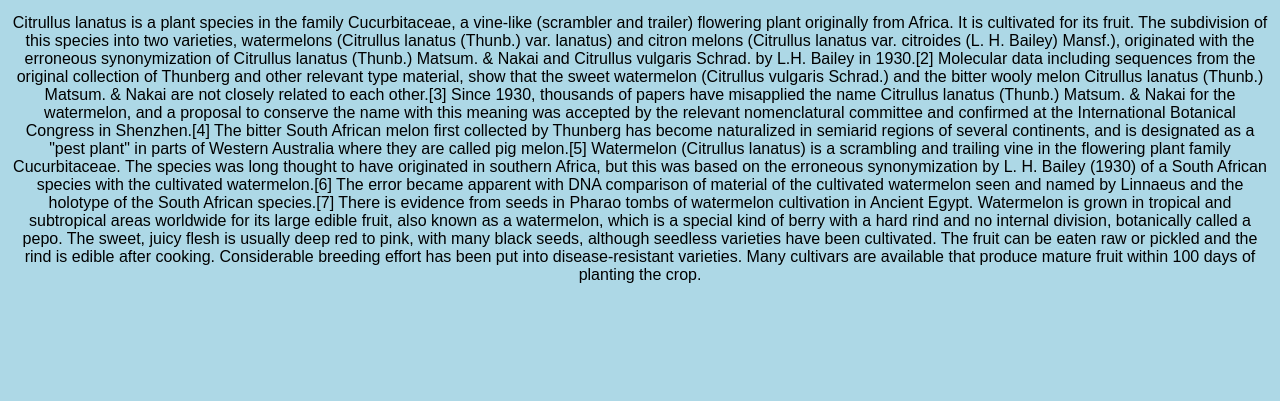
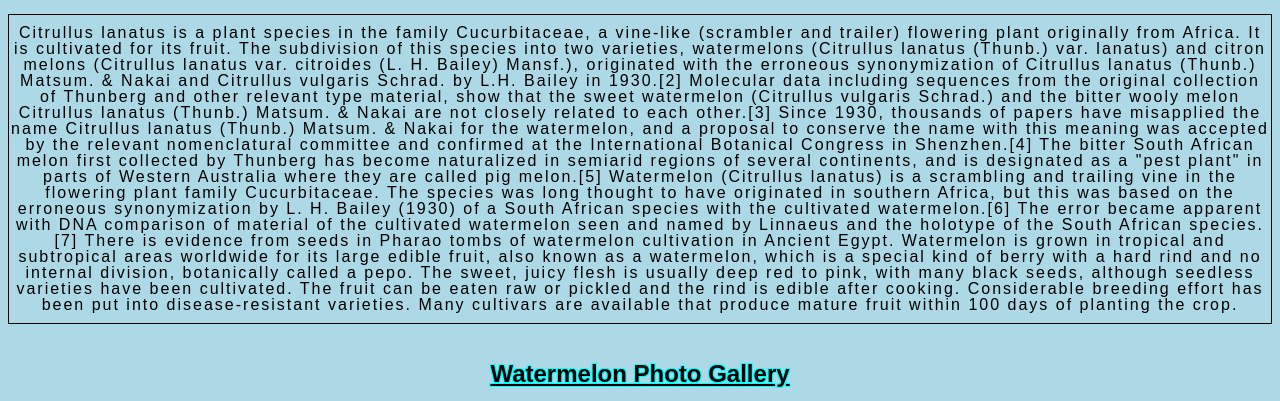
Before and after one commit to ctobiasz/workshopfriday, a plain HTML site: page index.html in a window 1280 px wide. Shown: the part 114-515 px from the top of the page. Drawn offline with Linux system fonts and the light colour scheme.

Commit message:
made more adjustments

```diff
--- a/index.html
+++ b/index.html
@@ -7,12 +7,14 @@
   </head>
   <body>
 
-    <div class="header">
-      <h1> Fred's Watermelons </h1>
+<div class="header">
+
+  <h1> Fred's Watermelons </h1>
 
 </div>
 
-<p> Citrullus lanatus is a plant species in the family Cucurbitaceae, a vine-like (scrambler and trailer) flowering plant originally from Africa. It is cultivated for its fruit. The subdivision of this species into two varieties, watermelons (Citrullus lanatus (Thunb.) var. lanatus) and citron melons (Citrullus lanatus var. citroides (L. H. Bailey) Mansf.), originated with the erroneous synonymization of Citrullus lanatus (Thunb.) Matsum. & Nakai and Citrullus vulgaris Schrad. by L.H. Bailey in 1930.[2] Molecular data including sequences from the original collection of Thunberg and other relevant type material, show that the sweet watermelon (Citrullus vulgaris Schrad.) and the bitter wooly melon Citrullus lanatus (Thunb.) Matsum. & Nakai are not closely related to each other.[3] Since 1930, thousands of papers have misapplied the name Citrullus lanatus (Thunb.) Matsum. & Nakai for the watermelon, and a proposal to conserve the name with this meaning was accepted by the relevant nomenclatural committee and confirmed at the International Botanical Congress in Shenzhen.[4]
+<div class="ps">
+<p class="specific"> Citrullus lanatus is a plant species in the family Cucurbitaceae, a vine-like (scrambler and trailer) flowering plant originally from Africa. It is cultivated for its fruit. The subdivision of this species into two varieties, watermelons (Citrullus lanatus (Thunb.) var. lanatus) and citron melons (Citrullus lanatus var. citroides (L. H. Bailey) Mansf.), originated with the erroneous synonymization of Citrullus lanatus (Thunb.) Matsum. & Nakai and Citrullus vulgaris Schrad. by L.H. Bailey in 1930.[2] Molecular data including sequences from the original collection of Thunberg and other relevant type material, show that the sweet watermelon (Citrullus vulgaris Schrad.) and the bitter wooly melon Citrullus lanatus (Thunb.) Matsum. & Nakai are not closely related to each other.[3] Since 1930, thousands of papers have misapplied the name Citrullus lanatus (Thunb.) Matsum. & Nakai for the watermelon, and a proposal to conserve the name with this meaning was accepted by the relevant nomenclatural committee and confirmed at the International Botanical Congress in Shenzhen.[4]
 
 The bitter South African melon first collected by Thunberg has become naturalized in semiarid regions of several continents, and is designated as a "pest plant" in parts of Western Australia where they are called pig melon.[5]
 
@@ -20,6 +22,7 @@ Watermelon (Citrullus lanatus) is a scrambling and trailing vine in the flowerin
 
 Considerable breeding effort has been put into disease-resistant varieties. Many cultivars are available that produce mature fruit within 100 days of planting the crop.
 </p>
+</div>
 
 <div class="container">
   <h2>Watermelon Photo Gallery</h2>
--- a/main.css
+++ b/main.css
@@ -57,7 +57,7 @@ p {
   text-align: center;
   font-family: sans-serif;
   font color: black;
-  padding-bottom: 100px;
+  padding-bottom: 10px;
 }
 
 
@@ -106,6 +106,23 @@ font-color: black;
 text-align: center;
 }
 
+.specific {
+  text-align: center;
+  width: 1500px;
+  height:200px;
+  display: table;
+  letter-spacing: 2px;
+  line-height: 100%;
+  padding-top: 10px;
+  border: 1px solid black;
+}
+
+.ps {
+    display: flex;
+    justify-content: center;
+    align-items: center;
+}
+
 
 .main-grid div:nth-child(1):hover {
   transform: scale(1.1);
```
